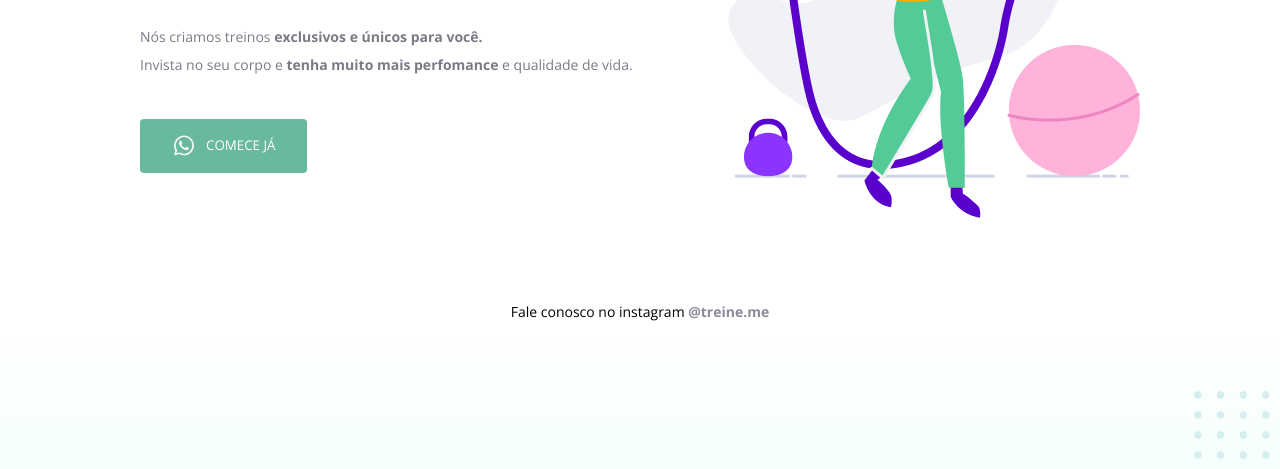
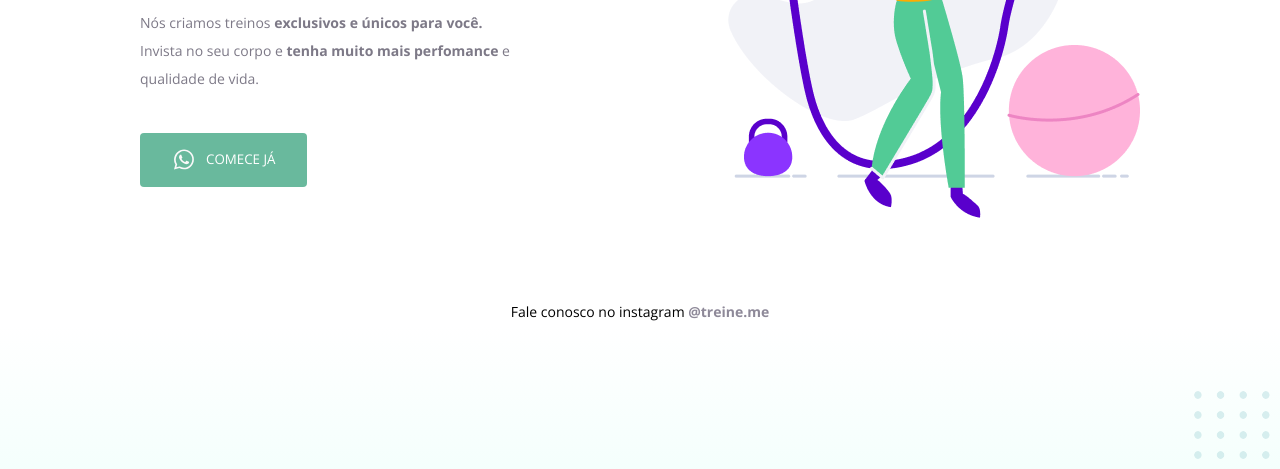
Before and after one commit to victormiguelVF/Explorer, a plain HTML site: page Projeto-02/index.html in a window 1280 px wide. Shown: the part 331-800 px from the top of the page. Drawn offline with nearby package versions, Linux system fonts and the light colour scheme.

Commit message:
ajuste de quebra de linha

```diff
--- a/Projeto-02/index.html
+++ b/Projeto-02/index.html
@@ -35,7 +35,7 @@
 
         <p>
           Nós criamos treinos <strong>exclusivos e únicos para você.</strong> <br>
-          Invista no seu corpo e <strong>tenha muito mais perfomance</strong> e qualidade de vida.
+          Invista no seu corpo e <strong>tenha muito mais perfomance</strong> e <br> qualidade de vida.
         </p>
 
         <button>
```
